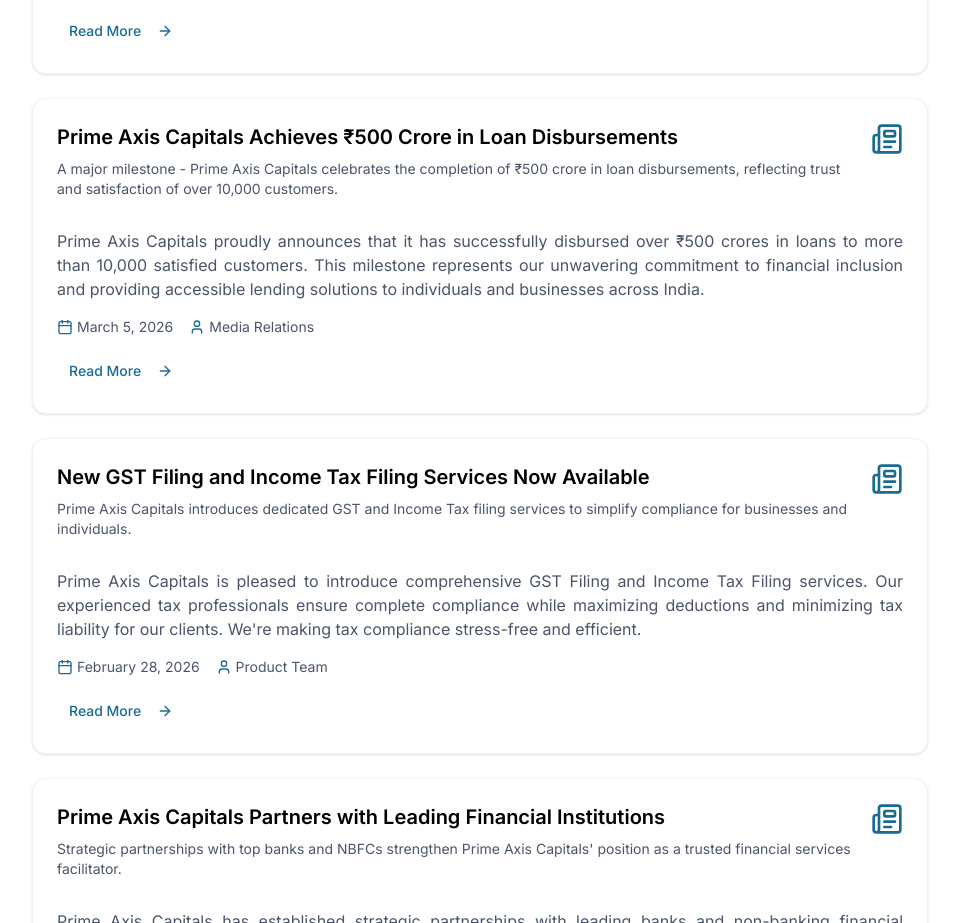
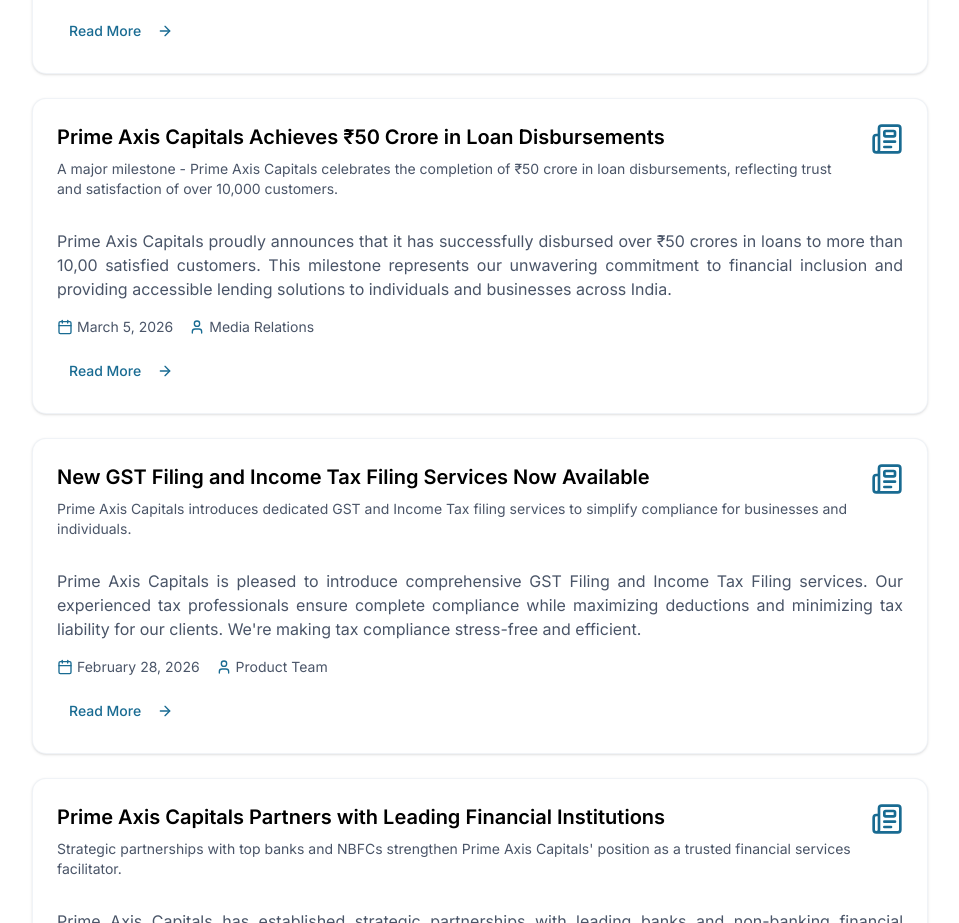
Before and after one commit to primeaxisbase/prime-axis-capitals, a Next.js app: page /press in a window 1280 px wide. Shown: the part 1080-2003 px from the top of the page, without its empty margins (160-1119 px from the left). Built offline with nearby package versions, Linux system fonts and the light colour scheme.

Commit message:
Update press page

```diff
--- a/src/components/pages/press-page.tsx
+++ b/src/components/pages/press-page.tsx
@@ -27,12 +27,12 @@
   },
   {
     id: 3,
-    title: "Prime Axis Capitals Achieves ₹500 Crore in Loan Disbursements",
+    title: "Prime Axis Capitals Achieves ₹50 Crore in Loan Disbursements",
     date: "March 5, 2026",
     author: "Media Relations",
-    excerpt: "A major milestone - Prime Axis Capitals celebrates the completion of ₹500 crore in loan disbursements, reflecting trust and satisfaction of over 10,000 customers.",
-    content: "Prime Axis Capitals proudly announces that it has successfully disbursed over ₹500 crores in loans to more than 10,000 satisfied customers. This milestone represents our unwavering commitment to financial inclusion and providing accessible lending solutions to individuals and businesses across India.",
-    imageAlt: "500 Crore Milestone",
+    excerpt: "A major milestone - Prime Axis Capitals celebrates the completion of ₹50 crore in loan disbursements, reflecting trust and satisfaction of over 10,000 customers.",
+    content: "Prime Axis Capitals proudly announces that it has successfully disbursed over ₹50 crores in loans to more than 10,00 satisfied customers. This milestone represents our unwavering commitment to financial inclusion and providing accessible lending solutions to individuals and businesses across India.",
+    imageAlt: "50 Crore Milestone",
   },
   {
     id: 4,
```
